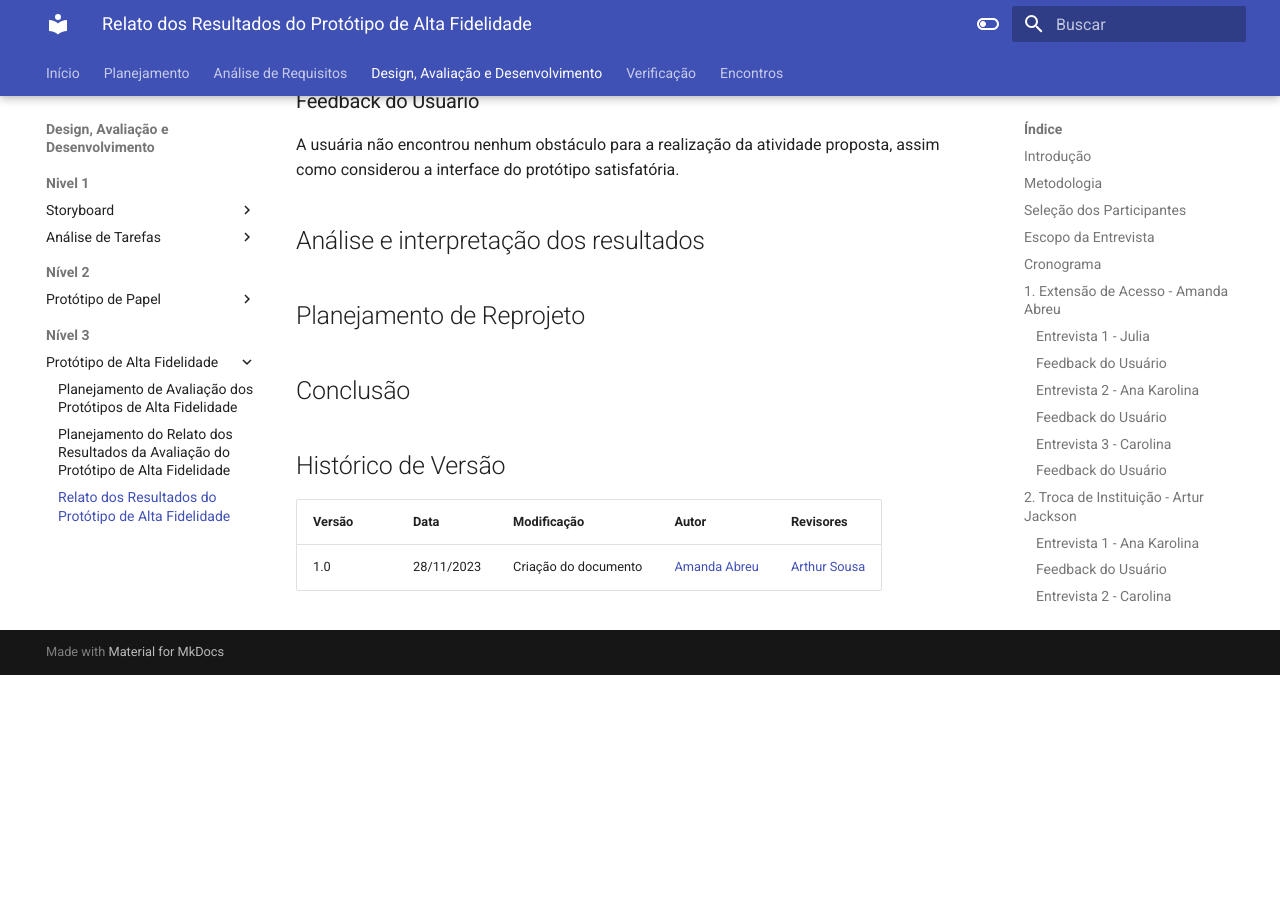
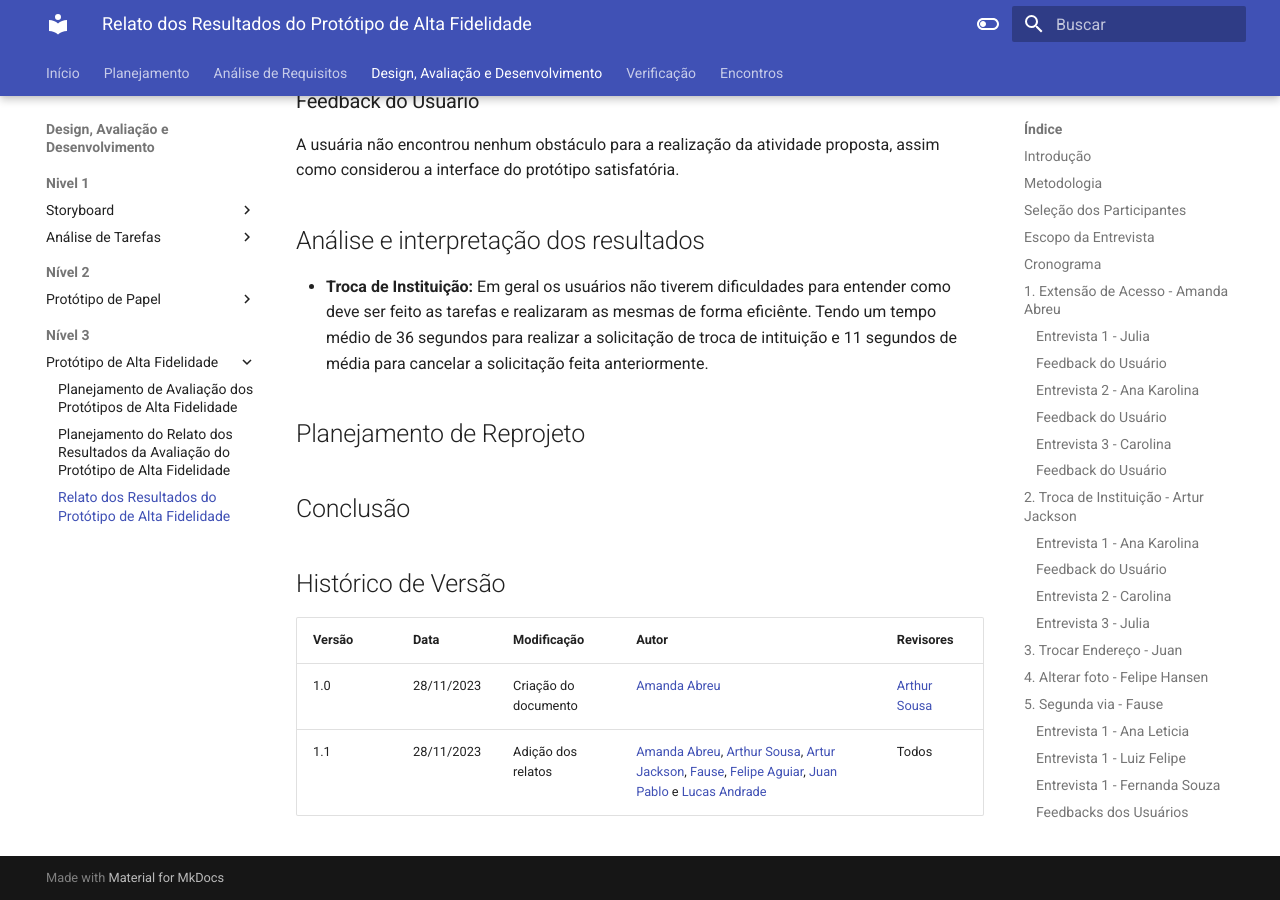
Before and after one commit to Interacao-Humano-Computador/2023.2--BRB-Mobilidade, an MkDocs documentation site: the page built from docs/designAvaliacao/prototipo_fidelidade/prototipo_Alta_Fidelidade.md, in a window 1280 px wide and 900 px high, scrolled down 13372 px. Built offline with MkDocs 1.6.1 and Material for MkDocs 9.7.7, drawn with Linux system fonts in a browser that asks for light colours; before the commit the page ends 14047 px from its top, so only the background shows below that.

Commit message:
Adiciona analise troca de intituição

```diff
--- a/docs/designAvaliacao/prototipo_fidelidade/prototipo_Alta_Fidelidade.md
+++ b/docs/designAvaliacao/prototipo_fidelidade/prototipo_Alta_Fidelidade.md
@@ -409,6 +409,9 @@
 
 
 ## Análise e interpretação dos resultados
+
+- **Troca de Instituição:** Em geral os usuários não tiverem dificuldades para entender como deve ser feito as tarefas e realizaram as mesmas de forma eficiênte. Tendo um tempo médio de 36 segundos para realizar a solicitação de troca de intituição e 11 segundos de média para cancelar a solicitação feita anteriormente.
+
 ## Planejamento de Reprojeto
 ## Conclusão
 
@@ -417,3 +420,4 @@
 | Versão | Data       | Modificação                             | Autor                         | Revisores                         |
 | ------ | ---------- | --------------------------------------- | ----------------------------- | ----------------------------- |
 |    1.0   |   28/11/2023   |   Criação do documento | [Amanda Abreu](https://github.com/Amandaaaaabreu) | [Arthur Sousa](https://github.com/arthurrsousa)|
+|    1.1   |   28/11/2023   |   Adição dos relatos | [Amanda Abreu](https://github.com/Amandaaaaabreu), [Arthur Sousa](https://github.com/arthurrsousa), [Artur Jackson](https://github.com/artur-jack), [Fause](https://github.com/FauseSkyWalker), [Felipe Aguiar](https://github.com/FHansen98), [Juan Pablo](https://github.com/Juan-Ricarte) e [Lucas Andrade](https://github.com/lucaslobao-18) | Todos|
```
